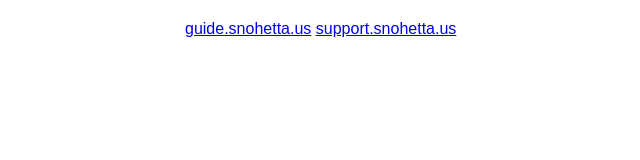
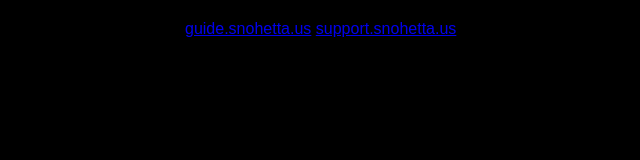
Before and after one commit to snohettaus/home-page, a website: page src/index.html in a window 1280 px wide. Shown: the whole page, without its empty margins (135-775 px from the left). Drawn offline with Linux system fonts and the light colour scheme.

Commit message:
update color

```diff
--- a/src/styles.css
+++ b/src/styles.css
@@ -6,13 +6,14 @@
   margin: 0;
   border: 0;
   padding: 0;
-  background-color: #fff;
+  background-color: #000000;
 }
 
 main {
   margin: auto;
   width: 50%;
   padding: 20px;
+  color: white;
 }
 
 main > h1 {
```
